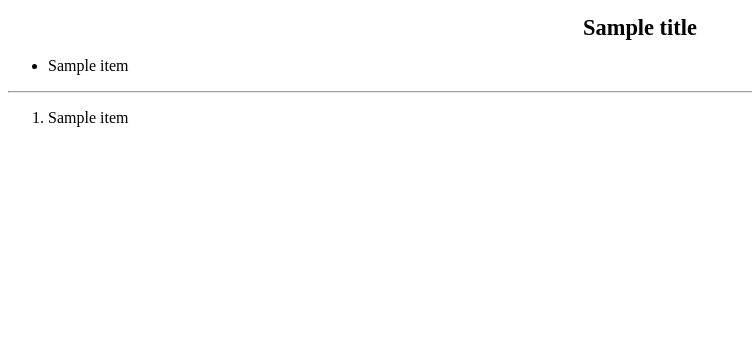
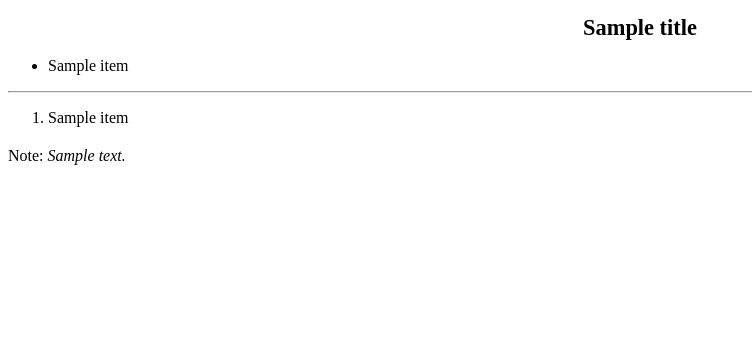
Before and after one commit to coderjz/gascogne, a Python web app: template templates/main.html in a window 1280 px wide. Shown: the top 339 px of the page, without its empty margins (0-752 px from the left). Run offline with Jinja, Linux system fonts and the light colour scheme; the template is opened without the code that fills it: most values are stand-ins (such as "Sample title", 1, 10 or a date in 2020).

Commit message:
Add support for note in HTML file.  Pretty print JSON file for manual editing.

```diff
--- a/intermediate_file.py
+++ b/intermediate_file.py
@@ -2,6 +2,7 @@
 import json
 import os
 from util import write_file
+
 
 class IntermediateFile:
     def get_contents(self):
@@ -18,4 +19,5 @@ class IntermediateFile:
         recipes = [r for r in recipes if r["filename"] != new_recipe["filename"]]
         recipes.append(new_recipe)
 
-        write_file(self.file_path, json.dumps(recipes))
+        write_file(self.file_path,
+                   json.dumps(recipes, indent=4, sort_keys=True))
--- a/main.py
+++ b/main.py
@@ -51,7 +51,8 @@ def generate_from_url(url):
             "directions": site.get_directions(soup),
             "url": url,
             "filename": fname,
-            "date_retrieved": datetime.now().strftime("%Y-%m-%d")
+            "date_retrieved": datetime.now().strftime("%Y-%m-%d"),
+            "note": ""
         }
     write_recipe_obj(obj)
 
@@ -61,7 +62,7 @@ def generate_from_file(filename):
         "date_retrieved": datetime.now().strftime("%Y-%m-%d")
     }
     multi_line_behaviour = ["ingredients", "directions"]
-    single_line_behaviour = ["url", "title"]
+    single_line_behaviour = ["url", "title", "note"]
     all_keys = single_line_behaviour + multi_line_behaviour
     for k in single_line_behaviour:
         obj[k] = ""
@@ -123,6 +124,7 @@ def create_parser():
 def run_main(parser, args):
     global html_dir
     this_dir = os.path.dirname(os.path.abspath(__file__))
+
     if args.intermediate_file is not None:
         inter_file.file_path = args.intermediate_file
     else:  # Default path
--- a/templates/main.html
+++ b/templates/main.html
@@ -76,6 +76,10 @@
             border:none;
         }
 
+        .note {
+            margin-top:5px;
+        }
+
         @media print {
             #size-change {
                 display: none;
@@ -101,6 +105,9 @@
                     <li>{{ item }}</li>
                 {% endfor %}
             </ol>
+            {% if note != "" %}
+                <p class="note">Note: <i>{{ note }}</i></p>
+            {% endif %}
     </div>
     <div id="size-change">
         <span>Change size:</span> <button onclick="sizeChange(-1)">-</button>&nbsp;<button onclick="sizeChange(1)">+</button>
```
